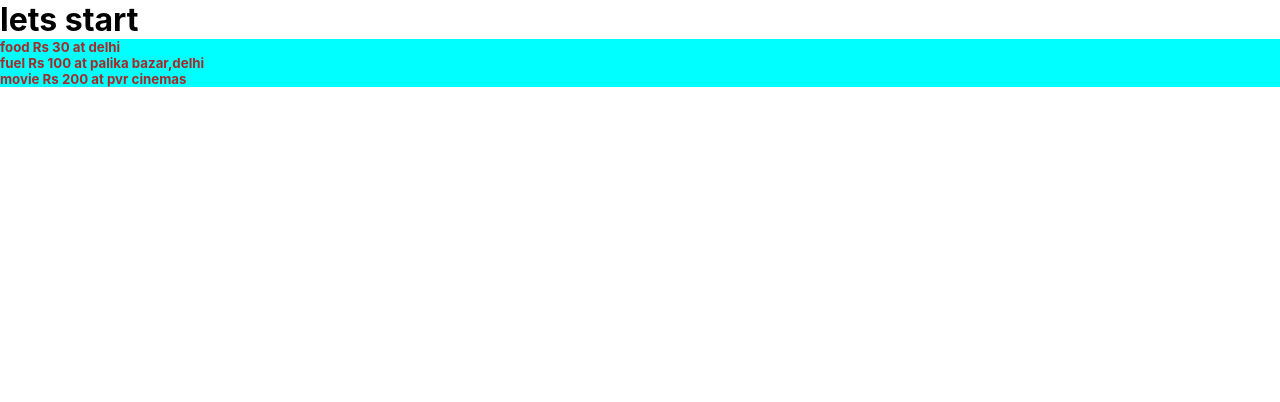
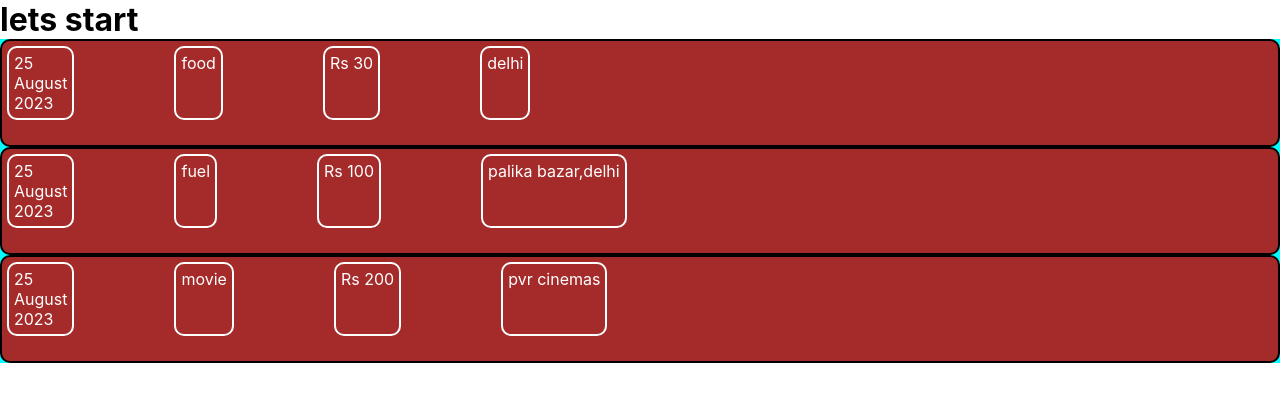
Before and after one commit to shivbanarasi/expence_tkr, a React (Create React App) app: page / in a window 1280 px wide. Shown: the top 402 px of the page. Built offline with nearby package versions, Linux system fonts and the light colour scheme.

Commit message:
crating components

```diff
--- a/src/App.js
+++ b/src/App.js
@@ -1,7 +1,7 @@
 import ExpenceItems from "./components/ExpenceItems";
 function App() {
    const list=[];
-
+   let d=new Date();
   const expencelist=[
     {
       title:"food",
@@ -19,9 +19,10 @@ function App() {
       location:"pvr cinemas"
     }
   ]
-
+console.log(d)
   for(let i=0;i<=expencelist.length-1;i++){
 list.push(<ExpenceItems
+  date={d}
   title={expencelist[i].title}
   price={expencelist[i].price}
   location={expencelist[i].location}>
--- /dev/null
+++ b/src/components/ExpenceDate.css
@@ -0,0 +1,8 @@
+.exp_date{
+    padding: 5px;
+    margin-right: 100px;
+    margin-bottom: 20px;
+    color: white;
+    border:solid 2px white;
+    border-radius: 10px;
+ }
--- /dev/null
+++ b/src/components/ExpenceDate.js
@@ -0,0 +1,15 @@
+import "./ExpenceDate.css"
+function ExpenceDate(props){
+    const day=props.date.toLocaleString("en-US",{month:'long'});
+    const month=props.date.toLocaleString("en-US",{day:'2-digit'});
+    const year=props.date.getFullYear()
+    return(
+        <div className='exp_date'>
+            <div>{month}</div>
+            <div>{day}</div>
+            <div>{year}</div>
+            </div>
+    )
+}
+
+export default ExpenceDate;
--- /dev/null
+++ b/src/components/ExpenceDetail.js
@@ -0,0 +1,14 @@
+function ExpenceDetail(props){
+    const title=props.title;
+    const price=props.price;
+    const location=props.location;
+    return(
+        <>
+        <div className='exp_title'> {title}</div>
+       <div className='exp_price'> Rs {price}</div>
+       <div className='exp_location'>{location}</div>
+       </>
+    )
+}
+
+export default ExpenceDetail;
--- a/src/components/ExpenceItem.css
+++ b/src/components/ExpenceItem.css
@@ -12,3 +12,43 @@
 #itemlist{
     color: brown;
 }
+
+.exp_disp{
+    padding: 5px;
+    display: flex;
+    background-color: brown;
+    border:solid 2px black;
+    border-radius: 10px;
+}
+.exp_date{
+   padding: 5px;
+   margin-right: 100px;
+   margin-bottom: 20px;
+   color: white;
+   border:solid 2px white;
+   border-radius: 10px;
+}
+.exp_title{
+    padding: 5px;
+   margin-right: 100px;
+   margin-bottom: 20px;
+   color: white;
+   border:solid 2px white;
+   border-radius: 10px;
+}
+.exp_price{
+    padding: 5px;
+   margin-right: 100px;
+   margin-bottom: 20px;
+   color: white;
+   border:solid 2px white;
+   border-radius: 10px;
+}
+.exp_location{
+    padding: 5px;
+   margin-right: 100px;
+   margin-bottom: 20px;
+   color: white;
+   border:solid 2px white;
+   border-radius: 10px;
+}
--- a/src/components/ExpenceItems.js
+++ b/src/components/ExpenceItems.js
@@ -1,17 +1,21 @@
 import './ExpenceItem.css';
+import ExpenceDate from './ExpenceDate';
+import ExpenceDetail from './ExpenceDetail';
 function ExpenceItems(props){
-    // const list=["Food","petrol","movies"];
-    // const price=[10,100,200];
-    // const locationofexpen=["raju dhaba","reliance patrol pump,delhi",'pvr cinema']
+    const date=props.date;
+    const title=props.title;
+    const price=props.price;
+    const location=props.location;
+
 return(
     <div className='expItem'>
-        <div>
-        {/* <h1>Expence Items</h1> */}
-       <div><h5 id='itemlist'>{props.title} Rs {props.price} at {props.location}</h5></div>
 
+       <div className='exp_disp'>
+        <ExpenceDate date={date}/>
+        <ExpenceDetail title={title} price={price} location={location} />
+       </div>
         </div>
 
-    </div>
 
 );
 }
```
Also changed, not shown: src/components/ExpenceDetail.css (added).
